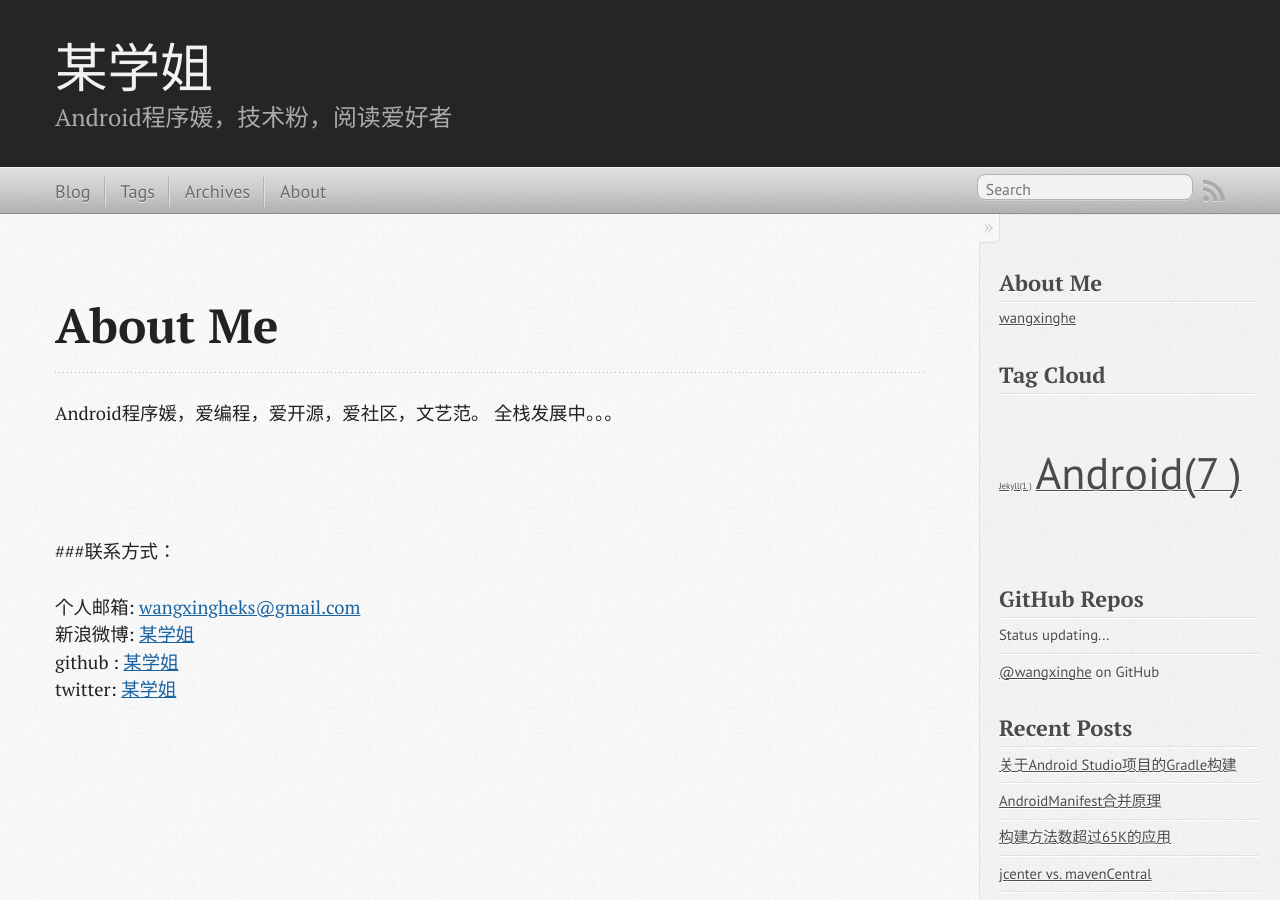
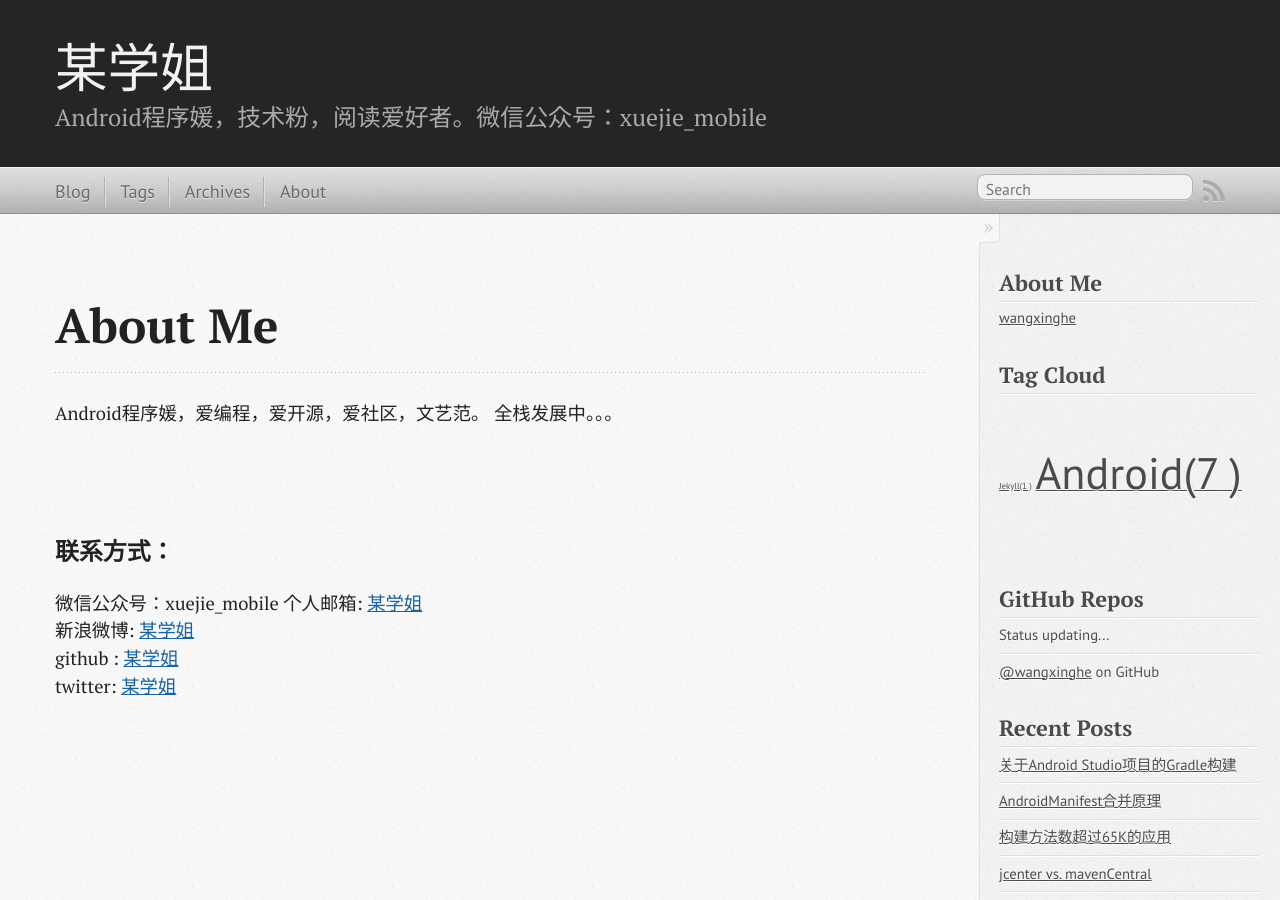
Before and after one commit to wangxinghe/wangxinghe.github.io, a Jekyll site: the page built from about.md, in a window 1280 px wide and 900 px high. Built offline with Jekyll 4.4.1, drawn with Linux system fonts in a browser that asks for light colours; comment, search, counter and statistics services are not loaded.

Commit message:
添加联系方式

```diff
--- a/_config.yml
+++ b/_config.yml
@@ -7,7 +7,7 @@
 
 url: http://wangxinghe.github.io
 title: 某学姐
-subtitle: Android程序媛，技术粉，阅读爱好者
+subtitle: Android程序媛，技术粉，阅读爱好者。微信公众号：xuejie_mobile
 author: wangxinghe
 simple_search: http://google.com/search
 description: wangxinghe's blog
--- a/about.md
+++ b/about.md
@@ -10,9 +10,10 @@ Android程序媛，爱编程，爱开源，爱社区，文艺范。
 <br/>
 <br/>
 
-###联系方式：
+### 联系方式：
 
-个人邮箱: [wangxingheks@gmail.com](mailto:wangxingheks@gmail.com)
+微信公众号：xuejie_mobile
+个人邮箱: [某学姐](mailto:wangxingheks@gmail.com)
 新浪微博: [某学姐](http://weibo.com/u/2019322347)
 github : [某学姐](https://github.com/wangxinghe)
 twitter: [某学姐](https://twitter.com/wangxinghe1988)
```
